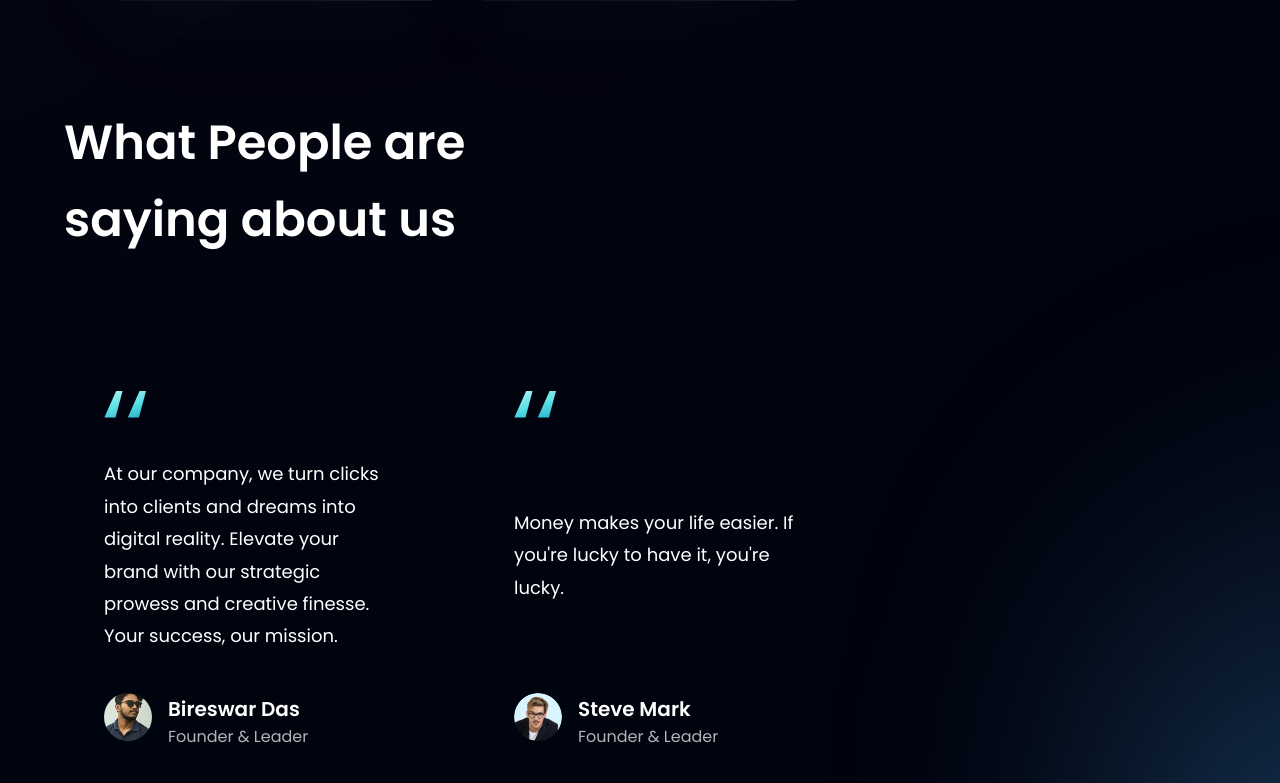
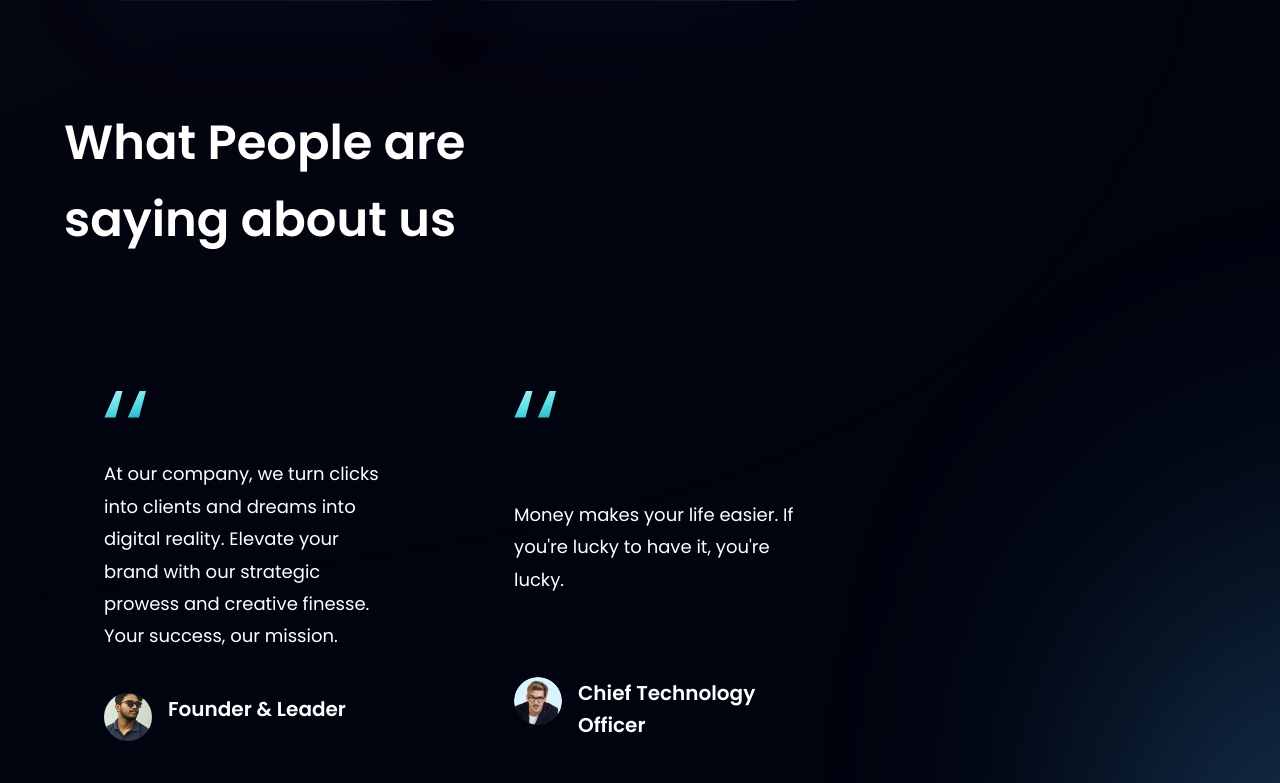
Before and after one commit to Ayushpaul111/TandT, a React (Vite) app: page / in a window 1280 px wide. Shown: the part 2597-3380 px from the top of the page. Built offline with nearby package versions, Linux system fonts and the light colour scheme.

Commit message:
added team

```diff
--- a/src/App.jsx
+++ b/src/App.jsx
@@ -7,6 +7,7 @@ import {
   CTA,
   Footer,
   Navbar,
+  Team,
   // Stats,
   Testimonials,
   Hero,
@@ -32,6 +33,7 @@ const App = () => (
         <Business />
         <Billing />
         <CardDeal />
+        <Team />
         <Testimonials />
         <Clients />
         <CTA />
--- /dev/null
+++ b/src/components/Team.jsx
@@ -0,0 +1,32 @@
+import { team } from "../constants";
+import styles from "../style";
+import TeamCard from "./FeedbackCard";
+
+const Testimonials = () => (
+  <section
+    id="team"
+    className={`${styles.paddingY} ${styles.flexCenter} flex-col relative `}
+  >
+    <div className="absolute z-[0] w-[60%] h-[60%] -right-[50%] rounded-full blue__gradient bottom-40" />
+
+    <div className="w-full flex justify-between items-center md:flex-row flex-col sm:mb-16 mb-6 relative z-[1]">
+      <h2 className={styles.heading2}>
+        What People are <br className="sm:block hidden" /> saying about us
+      </h2>
+      {/* <div className="w-full md:mt-0 mt-6">
+        <p className={`${styles.paragraph} text-left max-w-[450px]`}>
+          Everything you need to accept card payments and grow your business
+          anywhere on the planet.
+        </p>
+      </div> */}
+    </div>
+
+    <div className="flex flex-wrap sm:justify-start justify-center w-full feedback-container relative z-[1]">
+      {team.map((card) => (
+        <TeamCard key={card.id} {...card} />
+      ))}
+    </div>
+  </section>
+);
+
+export default Testimonials;
--- /dev/null
+++ b/src/components/TeamCard.jsx
@@ -0,0 +1,32 @@
+import { quotes } from "../assets";
+
+const FeedbackCard = ({ content, name, img }) => (
+  <div className="flex justify-between flex-col px-10 py-12 rounded-[20px]  max-w-[370px] md:mr-10 sm:mr-5 mr-0 my-5 feedback-card">
+    <img
+      src={quotes}
+      alt="double_quotes"
+      className="w-[42.6px] h-[27.6px] object-contain"
+    />
+    <p className="font-poppins font-normal text-[18px] leading-[32.4px] text-white my-10">
+      {content}
+    </p>
+
+    <div className="flex flex-row">
+      <img
+        src={img}
+        alt={name}
+        className="w-[48px] h-[48px] rounded-full object-cover"
+      />
+      <div className="flex flex-col ml-4">
+        <h4 className="font-poppins font-semibold text-[20px] leading-[32px] text-white">
+          {name}
+        </h4>
+        {/* <p className="font-poppins font-normal text-[16px] leading-[24px] text-dimWhite">
+          {title}
+        </p> */}
+      </div>
+    </div>
+  </div>
+);
+
+export default FeedbackCard;
--- a/src/components/index.js
+++ b/src/components/index.js
@@ -5,8 +5,9 @@ import CardDeal from "./Three";
 import Clients from "./Clients";
 import CTA from "./CTA";
 import Stats from "./Stats";
+import Team from "./Team";
+import Testimonials from "./Testimonials";
 import Footer from "./Footer";
-import Testimonials from "./Testimonials";
 import Hero from "./Hero";
 
 export {
@@ -18,6 +19,7 @@ export {
   CTA,
   Stats,
   Footer,
+  Team,
   Testimonials,
   Hero,
 };
--- a/src/constants/index.js
+++ b/src/constants/index.js
@@ -55,6 +55,33 @@ export const features = [
     title: "Balance Transfer",
     content:
       "A balance transfer credit card can save you a lot of money in interest charges.",
+  },
+];
+
+export const team = [
+  {
+    id: "team-1",
+    content:
+      "At our company, we turn clicks into clients and dreams into digital reality. Elevate your brand with our strategic prowess and creative finesse. Your success, our mission.",
+    name: "Founder & Leader",
+    // title: "Founder & Leader",
+    img: people01,
+  },
+  {
+    id: "team-2",
+    content:
+      "Money makes your life easier. If you're lucky to have it, you're lucky.",
+    name: "Chief Technology Officer",
+    // title: "Founder & Leader",
+    img: people02,
+  },
+  {
+    id: "team-3",
+    content:
+      "It is usually people in the money business, finance, and international trade that are really rich.",
+    name: "Kenn Gallagher",
+    // title: "Founder & Leader",
+    img: people03,
   },
 ];
 
```
